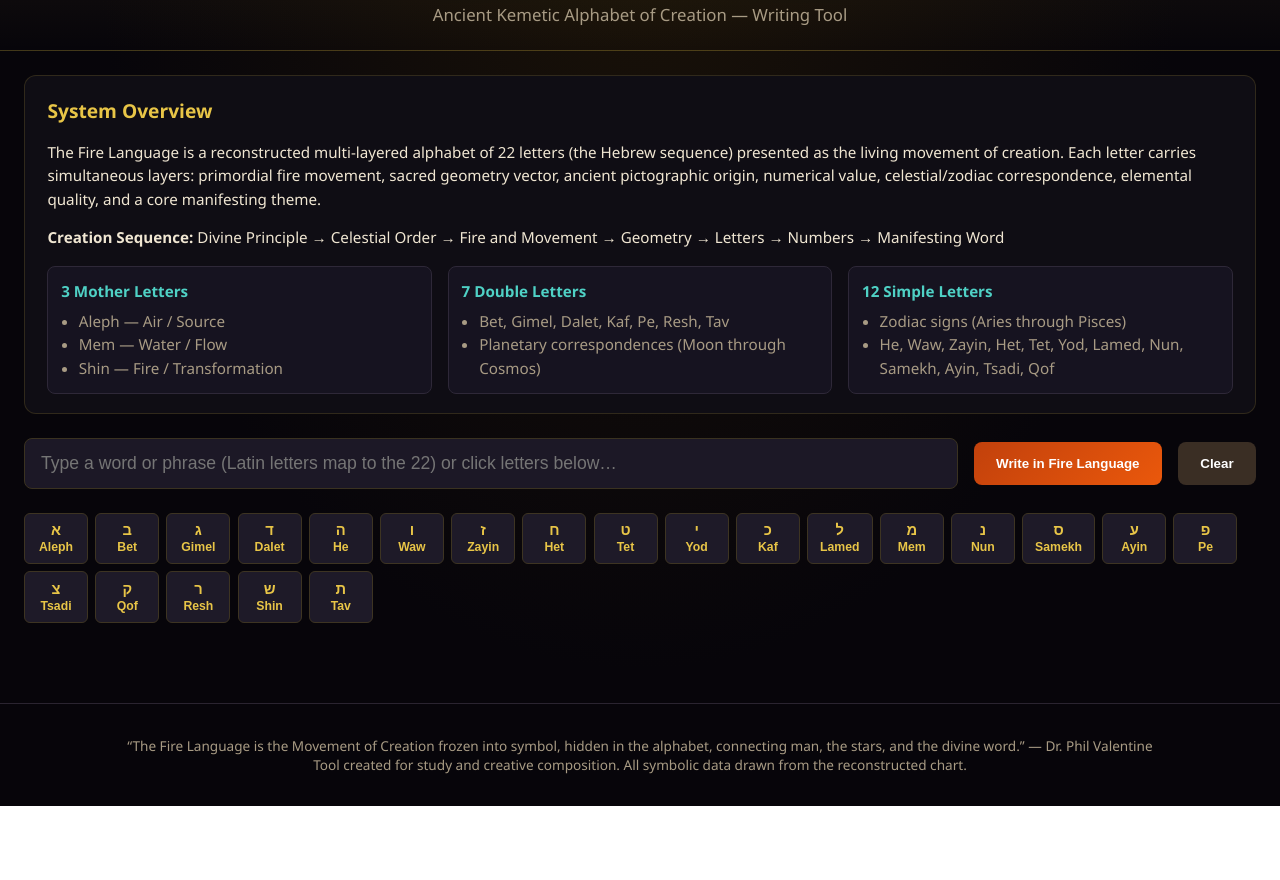
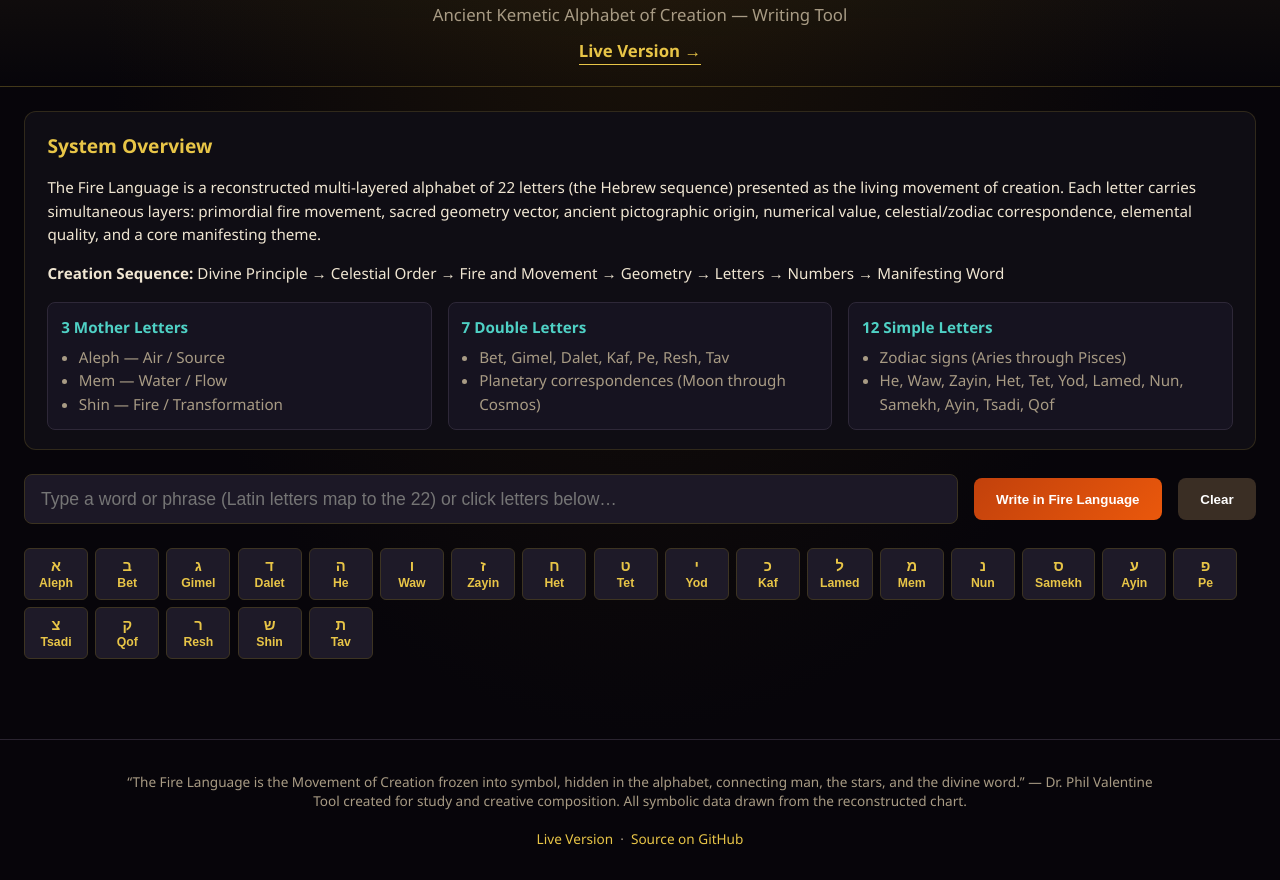
Before and after one commit to masterxhackerx420-oss/fire-language-writer, a plain HTML site: page index.html in a window 1280 px wide. Shown: the part 95-975 px from the top of the page. Before the commit the page ends 901 px from the top, so only its background shows below. Drawn offline with Linux system fonts and the light colour scheme.

Commit message:
Add Live Version and GitHub links to header and footer

```diff
--- a/index.html
+++ b/index.html
@@ -201,6 +201,11 @@
 <header>
   <h1>THE RECONSTRUCTED FIRE LANGUAGE</h1>
   <p>Ancient Kemetic Alphabet of Creation — Writing Tool</p>
+  <p style="margin-top: 0.8rem;">
+    <a href="https://masterxhackerx420-oss.github.io/fire-language-writer/" target="_blank" rel="noopener" style="color: #e8c547; font-weight: 600; text-decoration: none; border-bottom: 1px solid #e8c547; padding-bottom: 2px;">
+      Live Version →
+    </a>
+  </p>
 </header>
 
 <div class="container">
@@ -247,7 +252,10 @@
 
 <footer>
   “The Fire Language is the Movement of Creation frozen into symbol, hidden in the alphabet, connecting man, the stars, and the divine word.” — Dr. Phil Valentine<br>
-  Tool created for study and creative composition. All symbolic data drawn from the reconstructed chart.
+  Tool created for study and creative composition. All symbolic data drawn from the reconstructed chart.<br><br>
+  <a href="https://masterxhackerx420-oss.github.io/fire-language-writer/" target="_blank" rel="noopener" style="color: #e8c547; text-decoration: none;">Live Version</a>
+  &nbsp;·&nbsp;
+  <a href="https://github.com/masterxhackerx420-oss/fire-language-writer" target="_blank" rel="noopener" style="color: #e8c547; text-decoration: none;">Source on GitHub</a>
 </footer>
 
 <script>
```
